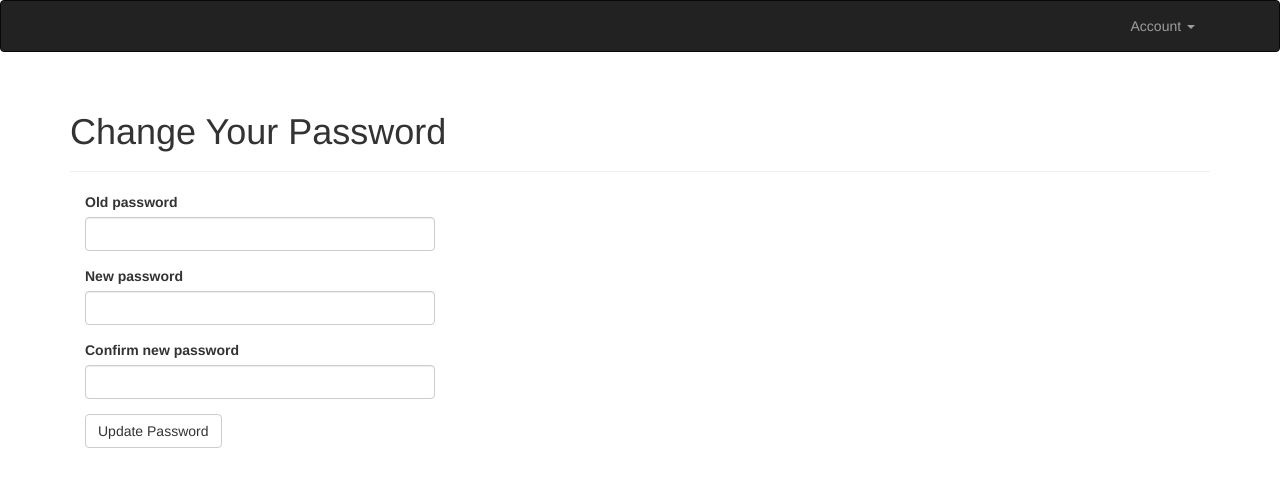
After one commit to StarlingNiohuru/gasha, a Flask app: page /auth/change-password in a window 1280 px wide. The commit adds this page. Shown: the top 487 px of the page. Run offline with Flask 2, Linux system fonts and the light colour scheme; the visitor is signed in with stand-in values (Sample User, id 1); some libraries are stand-ins or nearby versions.

Commit message:
change password add

```diff
--- a/app/auth/forms.py
+++ b/app/auth/forms.py
@@ -1,11 +1,20 @@
 from flask_wtf import FlaskForm
 from wtforms import StringField, PasswordField, BooleanField, SubmitField
-from wtforms.validators import DataRequired, Length
+from wtforms.validators import DataRequired, Length, EqualTo
 
 
 class LoginForm(FlaskForm):
-    username = StringField('Username', validators=[DataRequired(), Length(1, 20, 'username length must between 1-20')])
+    username = StringField('Username', validators=[DataRequired(),
+                                                   Length(1, 20, 'username length must between 1-20')])
     password = PasswordField('Password', validators=[DataRequired(),
                                                      Length(6, 20, 'password length must between 6-20')])
     remember_me = BooleanField('Keep me logged in')
     submit = SubmitField('Log In')
+
+class ChangePasswordForm(FlaskForm):
+    old_password = PasswordField('Old password', validators=[DataRequired()])
+    password = PasswordField('New password', validators=[DataRequired(),
+                                                         Length(6, 20, 'password length must between 6-20'),
+                                                         EqualTo('password2', message='Passwords must match')])
+    password2 = PasswordField('Confirm new password', validators=[DataRequired()])
+    submit = SubmitField('Update Password')
--- a/app/auth/views.py
+++ b/app/auth/views.py
@@ -1,7 +1,8 @@
-from app.auth.forms import LoginForm
+from app import db
+from app.auth.forms import LoginForm, ChangePasswordForm
 from app.models import User
 from flask import flash, request, render_template, url_for
-from flask_login import login_user, login_required, logout_user
+from flask_login import login_user, login_required, logout_user, current_user
 from werkzeug.utils import redirect
 
 from . import auth
@@ -14,6 +15,7 @@ def login():
         user = User.query.filter_by(username=form.username.data).first()
         if user is not None and user.verify_password(form.password.data):
             login_user(user, form.remember_me.data)
+            # flash('Logged in successfully.')
             return redirect(request.args.get('next') or url_for('main.index'))
         flash('Invalid username or password.')
     return render_template('auth/login.html', form=form)
@@ -24,4 +26,20 @@ def login():
 def logout():
     logout_user()
     flash('You have been logged out.')
-    return redirect(url_for('login'))
+    return redirect(url_for('auth.login'))
+
+
+@auth.route('/change-password', methods=['GET', 'POST'])
+@login_required
+def change_password():
+    form = ChangePasswordForm()
+    if form.validate_on_submit():
+        if current_user.verify_password(form.old_password.data):
+            current_user.password = form.password.data
+            db.session.add(current_user)
+            db.session.commit()
+            flash('Your password has been updated.')
+            return redirect(url_for('main.index'))
+        else:
+            flash('Invalid password.')
+    return render_template("auth/change_password.html", form=form)
--- /dev/null
+++ b/app/templates/auth/change_password.html
@@ -0,0 +1,13 @@
+{% extends "base.html" %}
+{% import "bootstrap/wtf.html" as wtf %}
+
+{% block title %}Gasha - Change Password{% endblock %}
+
+{% block page_content %}
+<div class="page-header">
+    <h1>Change Your Password</h1>
+</div>
+<div class="col-md-4">
+    {{ wtf.quick_form(form) }}
+</div>
+{% endblock %}
--- a/app/templates/base.html
+++ b/app/templates/base.html
@@ -26,7 +26,7 @@
                         Account <b class="caret"></b>
                     </a>
                     <ul class="dropdown-menu">
-                        <!--<li><a href="{# url_for('auth.change_password') #}">Change Password</a></li>-->
+                        <li><a href="{{ url_for('auth.change_password') }}">Change Password</a></li>
                         <li><a href="{{ url_for('auth.logout') }}">Log Out</a></li>
                     </ul>
                 </li>
--- a/app/templates/index.html
+++ b/app/templates/index.html
@@ -1,6 +1,10 @@
+{% extends "base.html" %}
+{% block title %}Gasha - Index{% endblock %}
+{% block content %}
 Hello,
 {% if current_user.is_authenticated() %}
 {{ current_user.username }}
 {% else %}
 Stranger
 {% endif %}!
+{% endblock %}
```
Also changed, not shown: app/main/views.py (+8 -2 lines).
